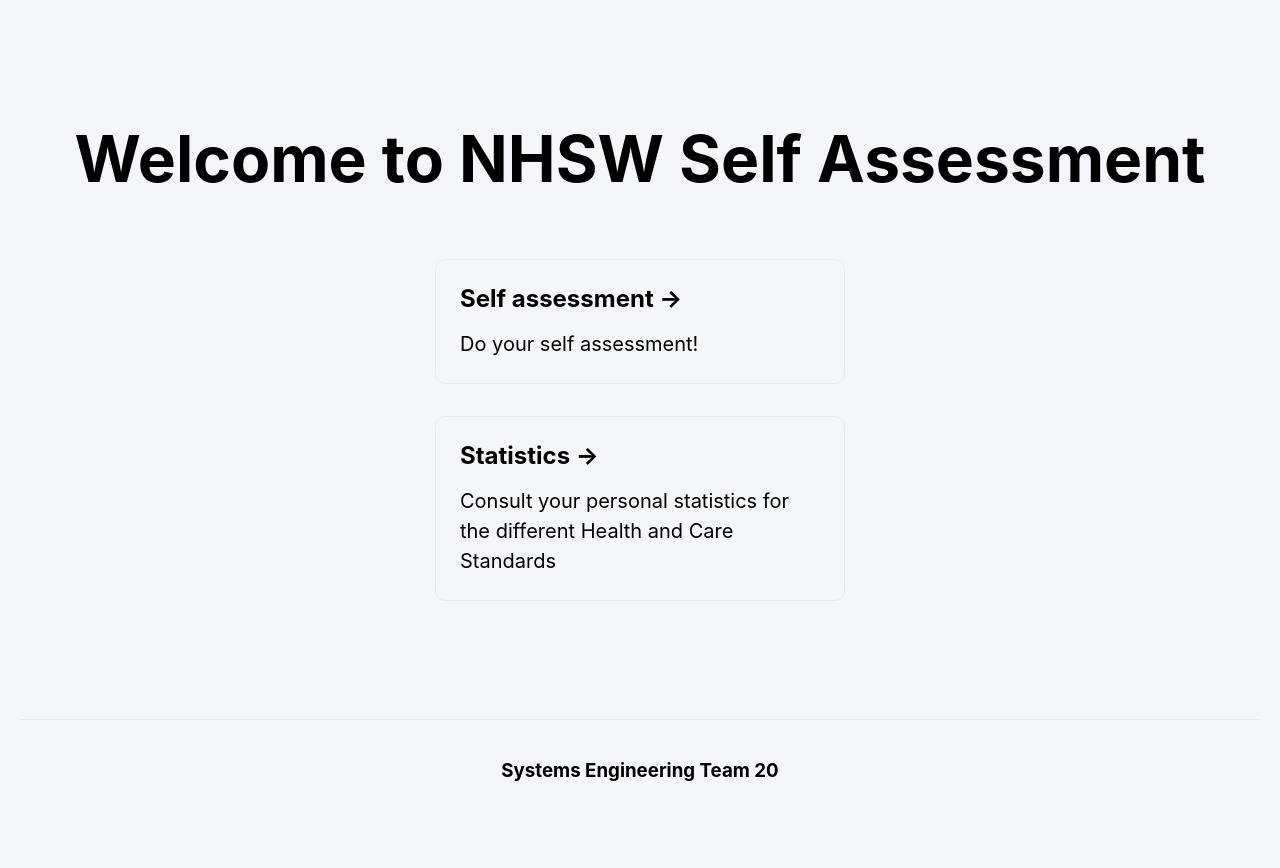
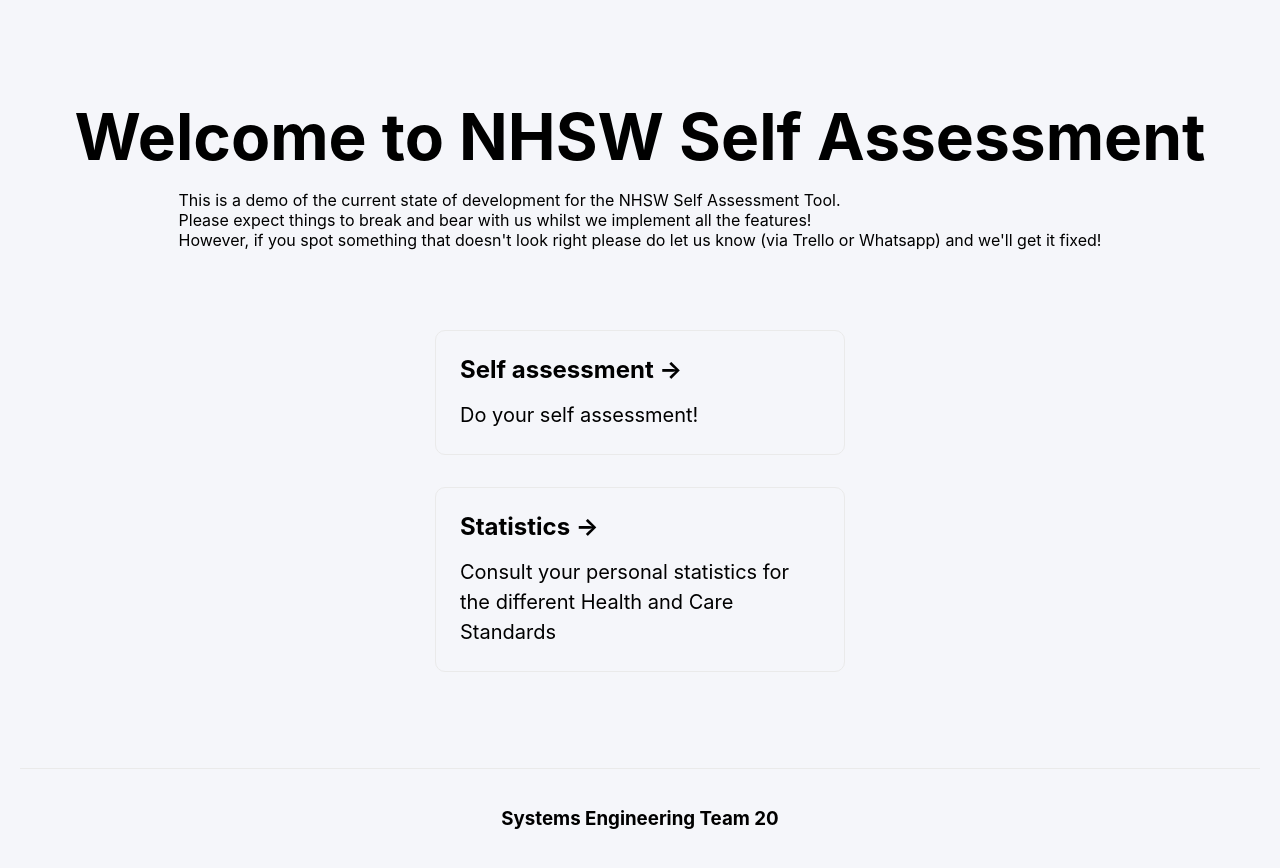
Before and after one commit to UCLComputerScience/COMP0016_2020_21_Team20, a Next.js app: page / in a window 1280 px wide. Shown: the top 868 px of the page. Before the commit the page ends 840 px from the top, so only its background shows below. Built offline with nearby package versions, Linux system fonts and the light colour scheme.

Commit message:
Add development notice

```diff
--- a/pages/index.js
+++ b/pages/index.js
@@ -10,6 +10,16 @@ export default function Home() {
 
       <main>
         <h1 className="title">Welcome to NHSW Self Assessment</h1>
+        <p>
+          This is a demo of the current state of development for the NHSW Self
+          Assessment Tool.
+          <br />
+          Please expect things to break and bear with us whilst we implement all
+          the features!
+          <br />
+          However, if you spot something that doesn't look right please do let
+          us know (via Trello or Whatsapp) and we'll get it fixed!
+        </p>
 
         <div className="grid">
           <a href="/self-assessment" className="card">
--- /dev/null
+++ b/pages/manage.js
@@ -0,0 +1,3 @@
+export default function () {
+  return <h1>This page is in development.</h1>;
+}
```
